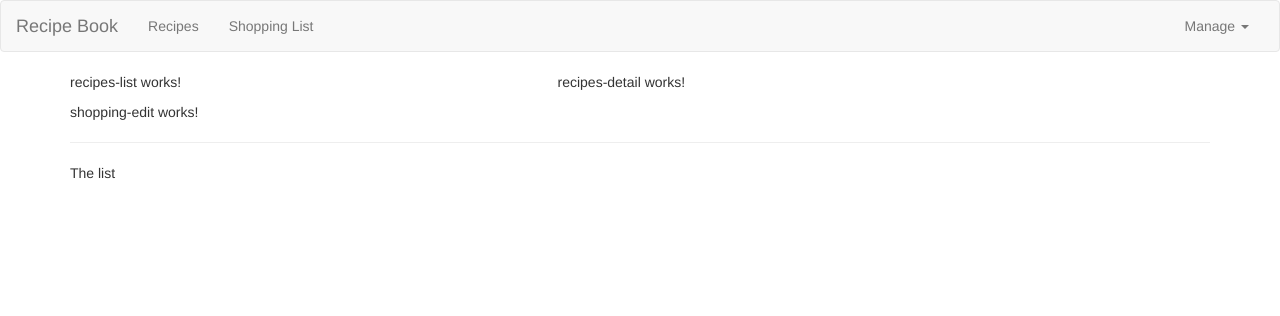
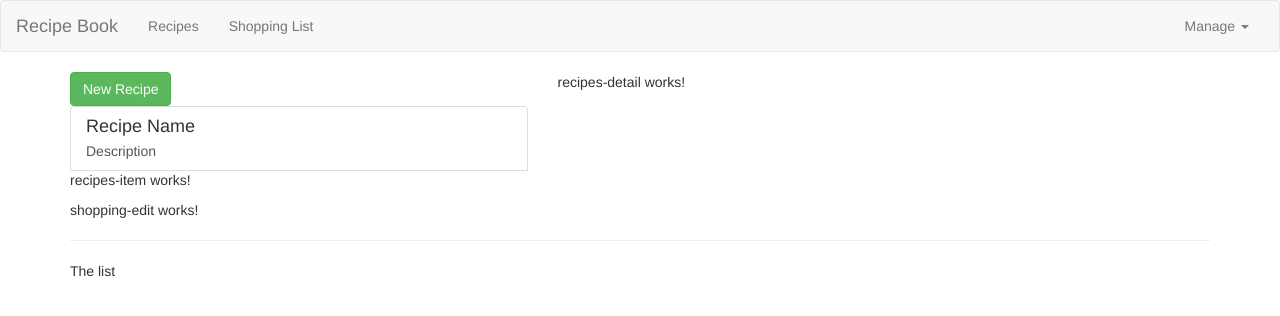
Before and after one commit to espacedefock/my-grocery-store, an Angular app: page / in a window 1280 px wide. Shown: the top 316 px of the page. Built offline with nearby package versions, Linux system fonts and the light colour scheme.

Commit message:
53. Adding Content to the Recipes Components

```diff
--- a/src/app/app.module.ts
+++ b/src/app/app.module.ts
@@ -9,6 +9,7 @@ import { RecipesListComponent } from './recipes/recipes-list/recipes-list.compon
 import { RecipesDetailComponent } from './recipes/recipes-detail/recipes-detail.component';
 import { ShoppingListComponent } from './shopping-list/shopping-list.component';
 import { ShoppingEditComponent } from './shopping-list/shopping-edit/shopping-edit.component';
+import { RecipesItemComponent } from './recipes/recipes-list/recipes-item/recipes-item.component';
 
 @NgModule({
   declarations: [
@@ -19,6 +20,7 @@ import { ShoppingEditComponent } from './shopping-list/shopping-edit/shopping-ed
     RecipesDetailComponent,
     ShoppingListComponent,
     ShoppingEditComponent,
+    RecipesItemComponent
   ],
   imports: [
     BrowserModule,
--- a/src/app/recipes/recipes-list/recipes-list.component.html
+++ b/src/app/recipes/recipes-list/recipes-list.component.html
@@ -1 +1,25 @@
-<p>recipes-list works!</p>
+<div class="row">
+    <div class="col-xs-12">
+        <button class="btn btn-success">
+            New Recipe
+        </button>
+    </div>
+</div>
+<div class="row">
+    <div class="col-xs-12">
+        <a href="#" class="list-group-item clearfix">
+            <div class="pull-left">
+                <h4 class="list-group-item-heading">
+                    Recipe Name
+                </h4>
+                <p class="list-group-item-text">
+                    Description
+                </p>
+            </div>
+            <span class="pull-right">
+                <img src="" alt="" class="img-responsive" style="max-height: 50px;">
+            </span>
+        </a>
+        <app-recipes-item></app-recipes-item>
+    </div>
+</div>
--- a/src/app/recipes/recipes-list/recipes-list.component.ts
+++ b/src/app/recipes/recipes-list/recipes-list.component.ts
@@ -1,4 +1,6 @@
+import { isLoweredSymbol } from '@angular/compiler';
 import { Component, OnInit } from '@angular/core';
+import { Recipe } from '../recipe.model';
 
 @Component({
   selector: 'app-recipes-list',
@@ -6,7 +8,14 @@ import { Component, OnInit } from '@angular/core';
   styleUrls: ['./recipes-list.component.css']
 })
 export class RecipesListComponent implements OnInit {
-
+  // An array of Recipes Objects
+  recipes: Recipe[] = [
+    new Recipe(
+      'Tarte au pomme',
+      'Lorem ipsum dolor sit amet, consectetur adipiscing elit.',
+      'https://www.google.com/imgres?imgurl=https%3A%2F%2Flive.staticflickr.com%2F2754%2F4267958277_d82014cda4_b.jpg&imgrefurl=https%3A%2F%2Fwww.flickr.com%2Fphotos%2Fakatrya%2F4267958277&tbnid=J_bJHOcDdgB-6M&vet=12ahUKEwi28tD4jsTzAhUah_0HHYFuCNMQMygDegUIARCFAg..i&docid=YMzvXqGWvFaTUM&w=1024&h=768&itg=1&q=tarte%20aux%20pommes&hl=fr&ved=2ahUKEwi28tD4jsTzAhUah_0HHYFuCNMQMygDegUIARCFAg'
+    )
+  ];
   constructor() { }
 
   ngOnInit(): void {
```
